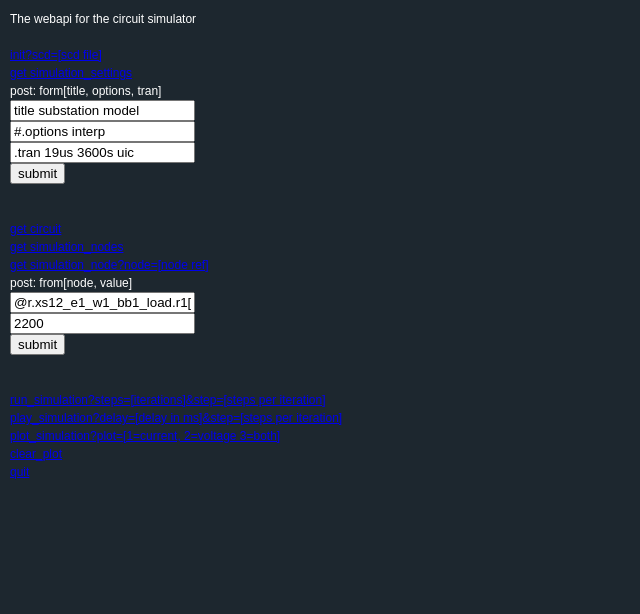
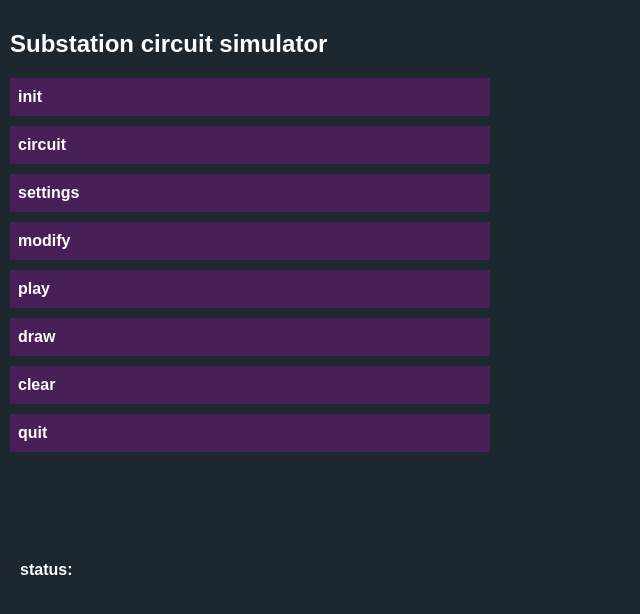
Before and after one commit to robidev/iec61850_open_server, a Python web app: template circuit_simulator/templates/index.html in a window 1280 px wide. Shown: the top 614 px of the page, without its empty margins (0-640 px from the left). Run offline with Jinja, Linux system fonts and the light colour scheme; the template is opened without the code that fills it, so the values that code supplies are empty.

Commit message:
impoved simulator API

```diff
--- a/circuit_simulator/static/css/layout.css
+++ b/circuit_simulator/static/css/layout.css
@@ -235,6 +235,11 @@ div.tabcontents {
   margin-bottom: 10px;
   font-size: 16px;
   font-weight: bold;
+  -webkit-appearance: button;
+  -moz-appearance: button;
+  appearance: button;
+
+  text-decoration: none;
 }
 
 .controlBtn:hover {
--- /dev/null
+++ b/circuit_simulator/static/simulator.js
@@ -0,0 +1,44 @@
+$(document).ready(function() {
+	$('a').bind('click', function(e) {
+		var url = $(this).attr('href');
+		if(url != "#")
+		{
+			$.ajax({
+			type: "get",
+			url: url,
+			success: function(data){
+				var c = $('div#container')[0];
+				var d = JSON.stringify(data).replace(/{|}|\"/g,"");
+				c.innerHTML= d;
+				//update png
+				var timestamp = new Date().getTime();
+				var el = document.getElementById("plot");
+				var queryString = "?t=" + timestamp;
+				el.src = "static/plot.png" + queryString;
+			}
+			});
+		}
+		else
+		{
+			if(this.id == "enable_settings"){
+				console.log("enable_settings")
+				$('#simulation_settings').toggle();
+			}
+			if(this.id == "modify_nodes"){
+				console.log("modify_nodes");
+				$('#simulation_node').toggle();
+			}
+		}
+	    e.preventDefault(); // stop the browser from following the link
+	});
+
+	$.ajax({
+		type: "get",
+		url: "/simulation_settings",
+		success: function(data){
+			$('input#options')[0].value = data["options"];
+			$('input#title')[0].value = data["title"];
+			$('input#tran')[0].value = data["tran"];
+		}
+	});
+})
--- a/circuit_simulator/templates/index.html
+++ b/circuit_simulator/templates/index.html
@@ -12,60 +12,45 @@ if (typeof jQuery == 'undefined') {
     document.write(unescape("%3Cscript type='text/javascript' src='static/lib/jquery-3.5.1.min.js'%3E%3C/script%3E"));
 }
 </script>
-<script>
-    function onLoad(){
-        $('a').bind('click', function(e) {
-            var url = $(this).attr('href');
-            $.ajax({
-                type: "get",
-                url: url,
-                success: function(data){
-                    var c = $('div#container')[0];
-                    var d = JSON.stringify(data)
-                    c.innerHTML= d;
-                    var timestamp = new Date().getTime();
-                    var el = document.getElementById("id1");
-                    var queryString = "?t=" + timestamp;
-                    el.src = "static/plot.png" + queryString;
-                }
-            });
-            e.preventDefault(); // stop the browser from following the link
-        });
-    }
-</script>
+<script type="text/javascript" src="static/simulator.js"></script>
+
 </head>
-<body onload="onLoad()">
+<body>
 
 <main id='main_content'>
     <div class='wrap'>
         <div class='content'>
-            The webapi for the circuit simulator
-            <br><br>
-            <a href="/init?scd=../open_substation.scd" >init?scd=[scd file]</a><br>
-            <a href="/simulation_settings" >get simulation_settings</a><br>
-            <form id="simulation_settings" action="/simulation_settings" method="post">post: form[title, options, tran]<br>
-                <input type="text" name="title" value="title substation model"><br>
-                <input type="text" name="options" value="#.options interp"><br>
-                <input type="text" name="tran" value=".tran 19us 3600s uic"><br>
-                <input type="submit" value="submit">
-            </form><br><br>
-            <a href="/circuit" >get circuit</a><br>
-            <a href="/simulation_nodes" >get simulation_nodes</a><br>
-            <a href="/simulation_node?node=@r.xs12_e1_w1_bb1_load.r1[r]" >get simulation_node?node=[node ref]</a><br>
-            <form id="simulation_node" action="/simulation_node" method="post">post: from[node, value]<br>
+            <h1>Substation circuit simulator</h1>
+            <a href="/init?scd=../open_substation.scd" class="controlBtn" >init</a>
+            <a href="/circuit"  class="controlBtn" disabled>circuit</a>
+            <a href="#" id="enable_settings"  class="controlBtn" disabled>settings</a>
+            <a href="#" id="modify_nodes" class="controlBtn" disabled>modify</a>
+            <a href="/play_simulation?delay=0.001&step=10" class="controlBtn" disabled>play</a>
+            <a href="/plot_simulation?plot=2" class="controlBtn" disabled>draw</a>
+            <a href="/clear_plot" class="controlBtn" disabled>clear</a>
+            <a href="/quit" class="controlBtn">quit</a>
+            <br><br><br>
+            <!--<a href="/simulation_settings"  class="controlBtn">settings</a><br>-->
+
+            <form id="simulation_settings" action="/simulation_settings" method="post" style="display:none">Settings<br>
+                <input type="text" id="title" name="title" value="substation" class="controlInput"><br>
+                <input type="text" id="options" name="options" value="#" class="controlInput"><br>
+                <input type="text" id="tran" name="tran" value="" class="controlInput"><br>
+                <input type="submit" value="update"  class="controlBtn">
+            </form><br>
+            <img id="plot" alt=""></img>
+            <!--<a href="/simulation_node?node=@r.xs12_e1_w1_bb1_load.r1[r]" >get simulation_node?node=[node ref]</a><br>-->
+            <form id="simulation_node" action="/simulation_node" method="post" style="display:none">Modify a node<br>
                 <input type="text" name="node" value="@r.xs12_e1_w1_bb1_load.r1[r]"><br>
                 <input type="text" name="value" value="2200"><br>
                 <input type="submit" value="submit">
             </form><br><br>
 
-            <a href="/run_simulation?steps=200&step=10" >run_simulation?steps=[iterations]&step=[steps per iteration]</a><br>
-            <a href="/play_simulation?delay=0.001&step=10" >play_simulation?delay=[delay in ms]&step=[steps per iteration]</a><br>
-            <a href="/plot_simulation?plot=1" >plot_simulation?plot=[1=current, 2=voltage 3=both]</a><br>
-            <a href="/clear_plot" >clear_plot</a><br>
-            <a href="/quit" >quit</a><br>
+            <!--<a href="/run_simulation?steps=200&step=10" >run_simulation?steps=[iterations]&step=[steps per iteration]</a><br>-->
+            <h2>status:</h2>
+            <div id="container" style="font-size: 16px;"></div><br><br>
+
         </div>
-        <div id="container"></div>
-        <img id="id1"></img>
     </div>
 </main>
 </body>
```
Also changed, not shown: circuit_simulator/circuit_simulator.py (+29 -9 lines).
